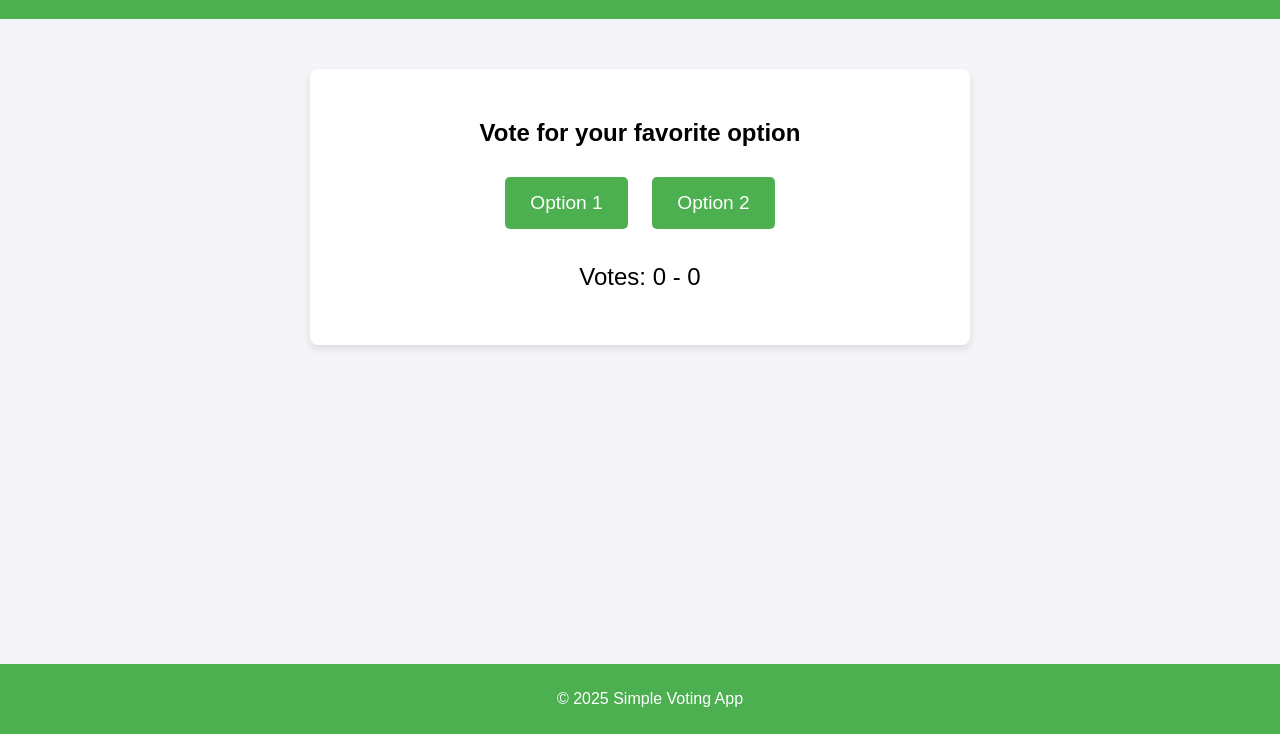
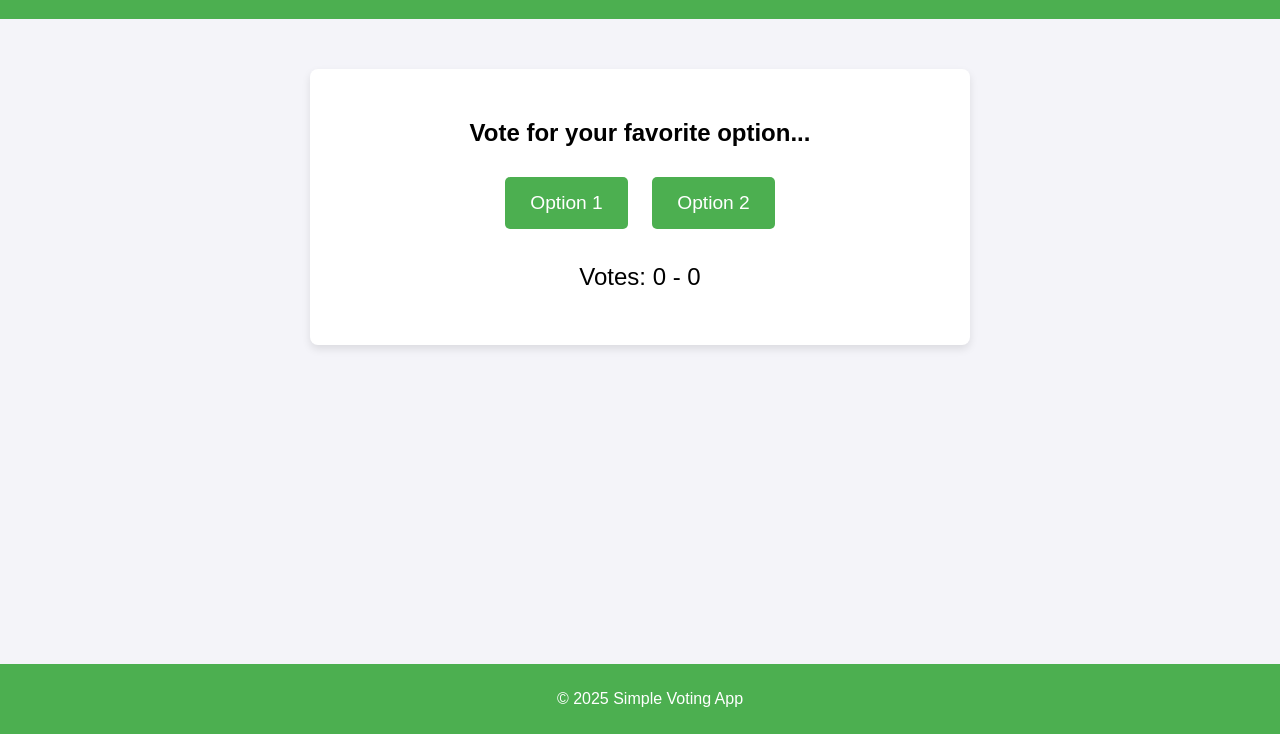
Before and after one commit to rohith8088/simple-voting-app, a plain HTML site: page index.html in a window 1280 px wide. Shown: the part 66-800 px from the top of the page. Drawn offline with Linux system fonts and the light colour scheme.

Commit message:
Update index.html

```diff
--- a/index.html
+++ b/index.html
@@ -72,7 +72,7 @@
   </header>
 
   <div class="container">
-    <h2>Vote for your favorite option</h2>
+    <h2>Vote for your favorite option...</h2>
 
     <button id="option1" class="button">Option 1</button>
     <button id="option2" class="button">Option 2</button>
```
